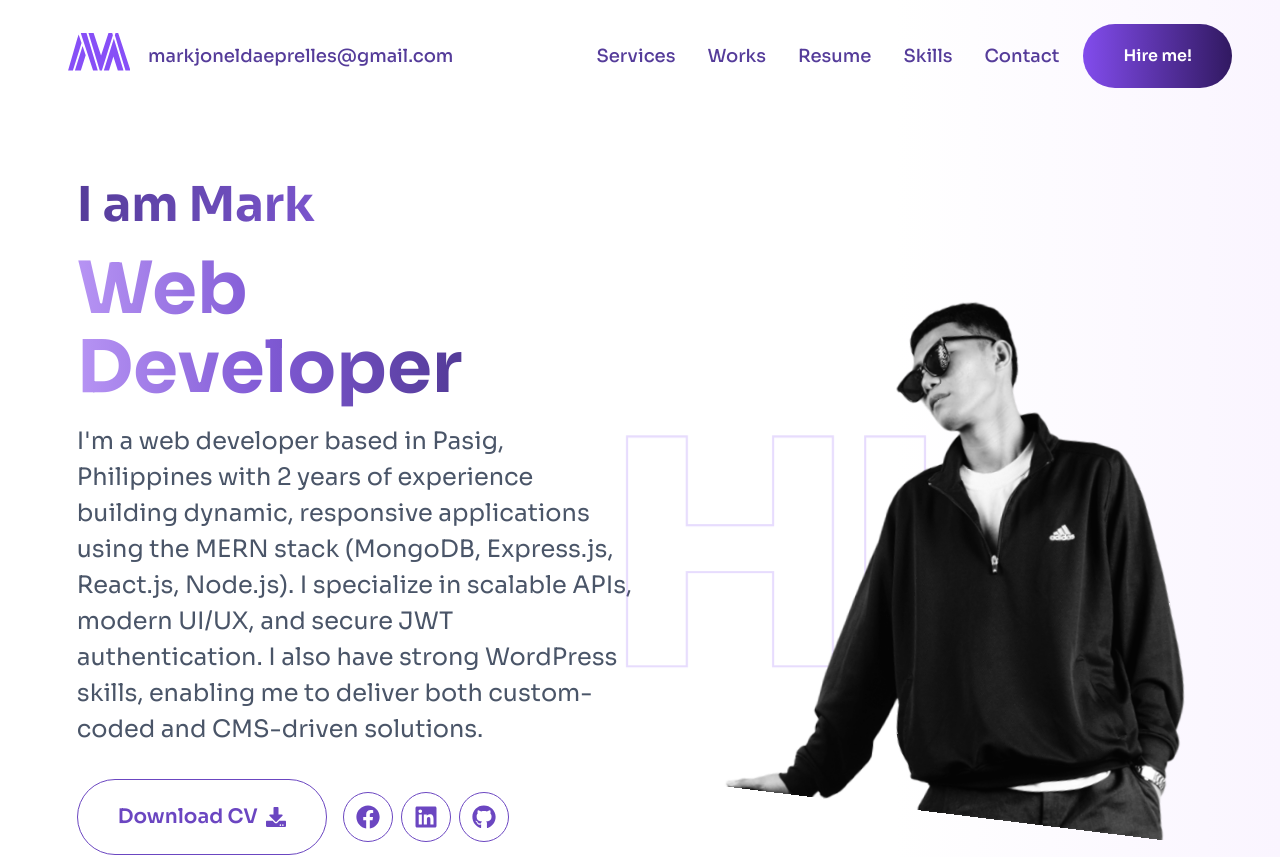
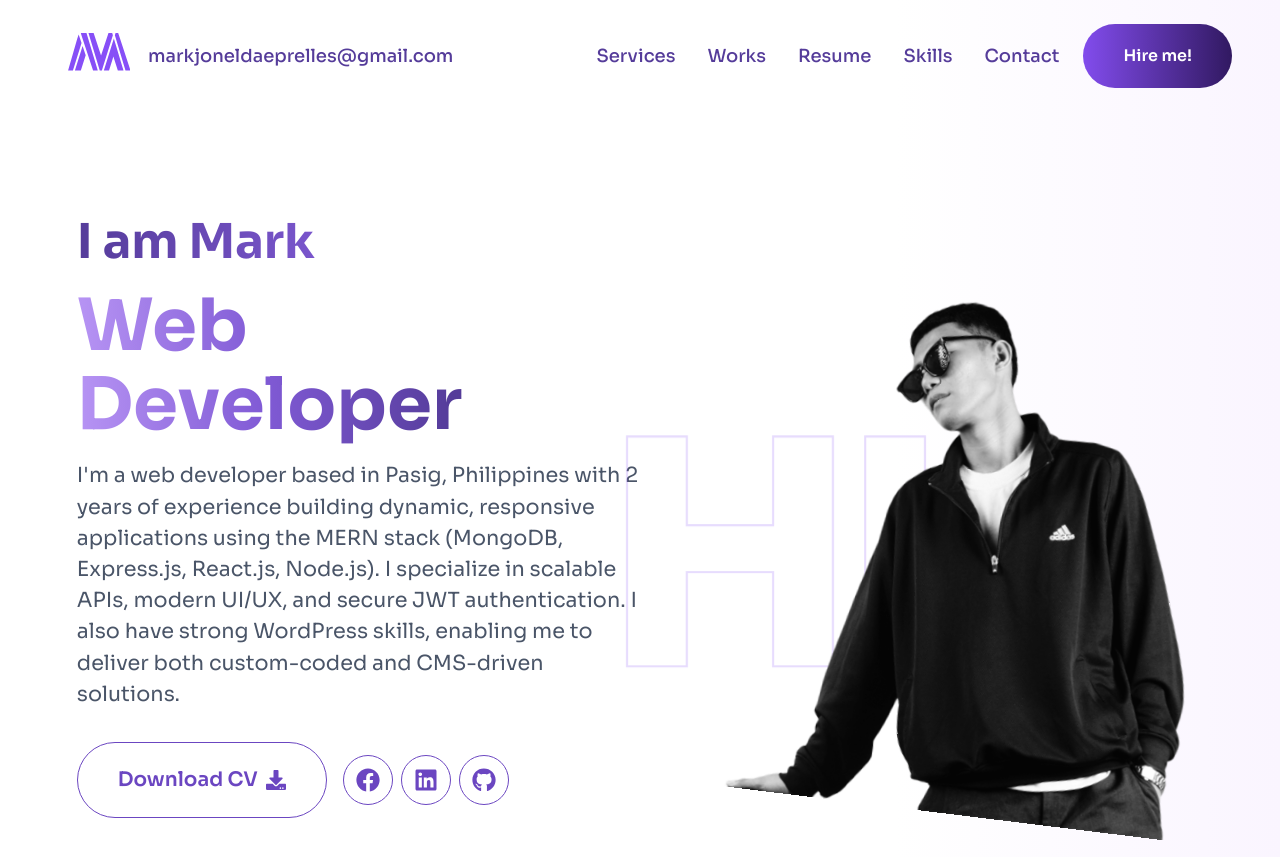
Before and after one commit to Markjonel02/Portfolio, a React (Vite) app: page / in a window 1280 px wide. Shown: the top 857 px of the page. Built offline with nearby package versions, Linux system fonts and the light colour scheme.

Commit message:
updated the resume

```diff
--- a/src/components/Header.jsx
+++ b/src/components/Header.jsx
@@ -101,7 +101,7 @@ const Header = () => {
           </Text>
 
           <Text
-            fontSize={{ base: "xl", md: "2xl" }}
+            fontSize={{ base: "sm", md: "1.3em" }}
             color="gray.600"
             mt={4}
             zIndex={2}
```
